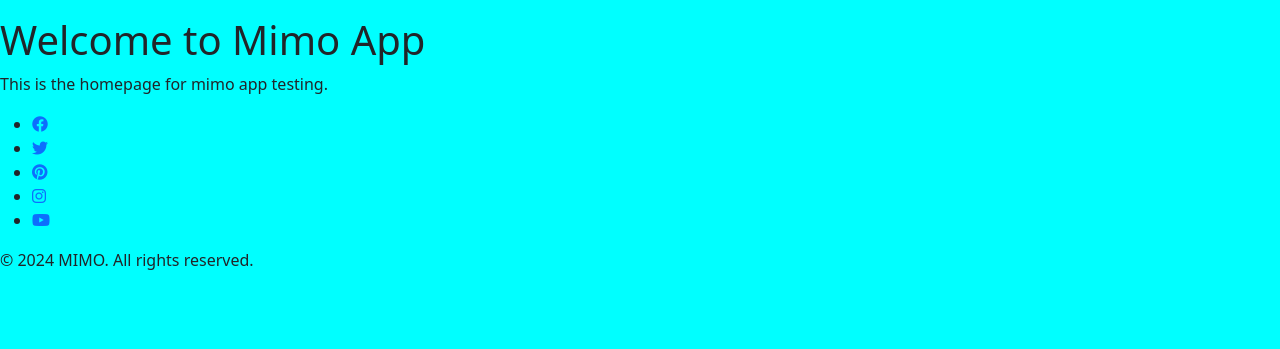
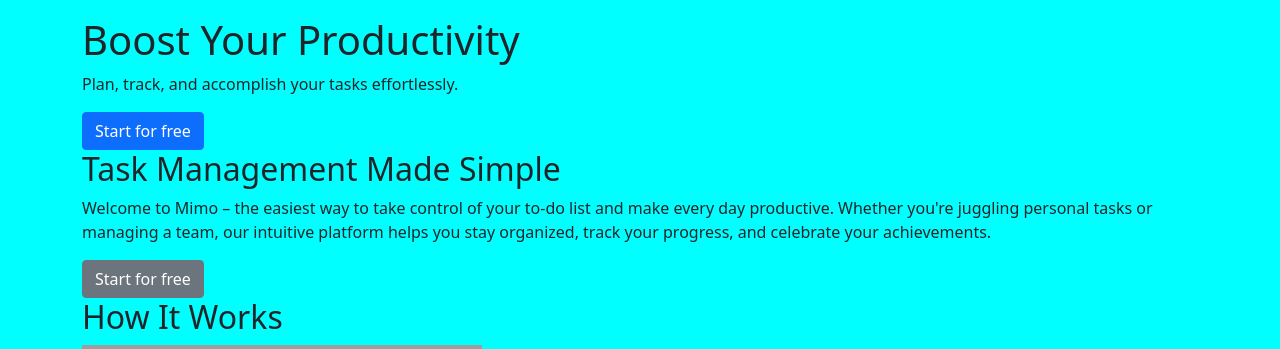
Before and after one commit to Vishalchapa/MIMO, a Django app: page / in a window 1280 px wide. Shown: the part 224-573 px from the top of the page. Before the commit the page ends 494 px from the top, so only its background shows below. Run offline with Django 4.2, Linux system fonts and the light colour scheme; grey boxes are pictures that could not be loaded.

Commit message:
update index.html: add home page details and buttons

```diff
--- a/core/templates/core/index.html
+++ b/core/templates/core/index.html
@@ -3,6 +3,65 @@
 {% block title %}Home - Mimo{% endblock %}
 
 {% block content %}
-    <h1>Welcome to Mimo App</h1>
-    <p>This is the homepage for mimo app testing.</p>
+<div class="hero-section">
+    <div class="container">
+        <h1>Boost Your Productivity</h1>
+        <p>Plan, track, and accomplish your tasks effortlessly.</p>
+        <a href="#" class="btn btn-primary">Start for free</a>
+    </div>
+</div>
+
+<div class="description-section">
+    <div class="container">
+        <h2>Task Management Made Simple</h2>
+        <p>Welcome to Mimo – the easiest way to take control of your to-do list and make every day productive. Whether
+            you're juggling personal tasks or managing a team, our intuitive platform helps you stay organized, track
+            your progress, and celebrate your achievements.</p>
+        <a href="#" class="btn btn-secondary">Start for free</a>
+    </div>
+</div>
+
+<!-- We will use font awesome here below -->
+<div class="how-it-works-section">
+    <div class="container">
+        <h2>How It Works</h2>
+        <div class="how-it-works-steps">
+            <div class="step">
+                <img src="#" alt="Register">
+                <p>Register or sign in.</p>
+            </div>
+            <div class="step">
+                <img src="#" alt="Add Task">
+                <p>Add tasks and set deadlines.</p>
+            </div>
+            <div class="step">
+                <img src="#" alt="Track Progress">
+                <p>Track Progress</p>
+            </div>
+        </div>
+    </div>
+</div>
+
+<div class="key-features-section">
+    <div class="container">
+        <h2>Key Features</h2>
+        <ul class="features-list">
+            <li><strong>Task Creation & Editing:</strong> Easily create and edit tasks to manage your workload.</li>
+            <li><strong>Priority Levels:</strong> Set tasks as High, Normal, or Low priority with color-coded labels for
+                quick reference.</li>
+            <li><strong>Mark Tasks as Complete:</strong> Move tasks to the Completed section with a simple click when
+                finished.</li>
+            <li><strong>Task Search:</strong> Quickly search for tasks using keywords and filters for easy navigation.
+            </li>
+            <li><strong>Active & Completed Tasks:</strong> View both active and completed tasks on your dashboard,
+                separated for clarity.</li>
+            <li><strong>Task Deletion:</strong> Remove tasks that are no longer needed with confirmation to avoid
+                accidental deletion.</li>
+            <li><strong>Responsive Design:</strong> Fully optimized for both mobile and desktop, allowing you to manage
+                tasks anywhere.</li>
+            <li><strong>User Authentication:</strong> Secure login and registration with Allauth for easy access and
+                account management.</li>
+        </ul>
+    </div>
+</div>
 {% endblock %}
```
